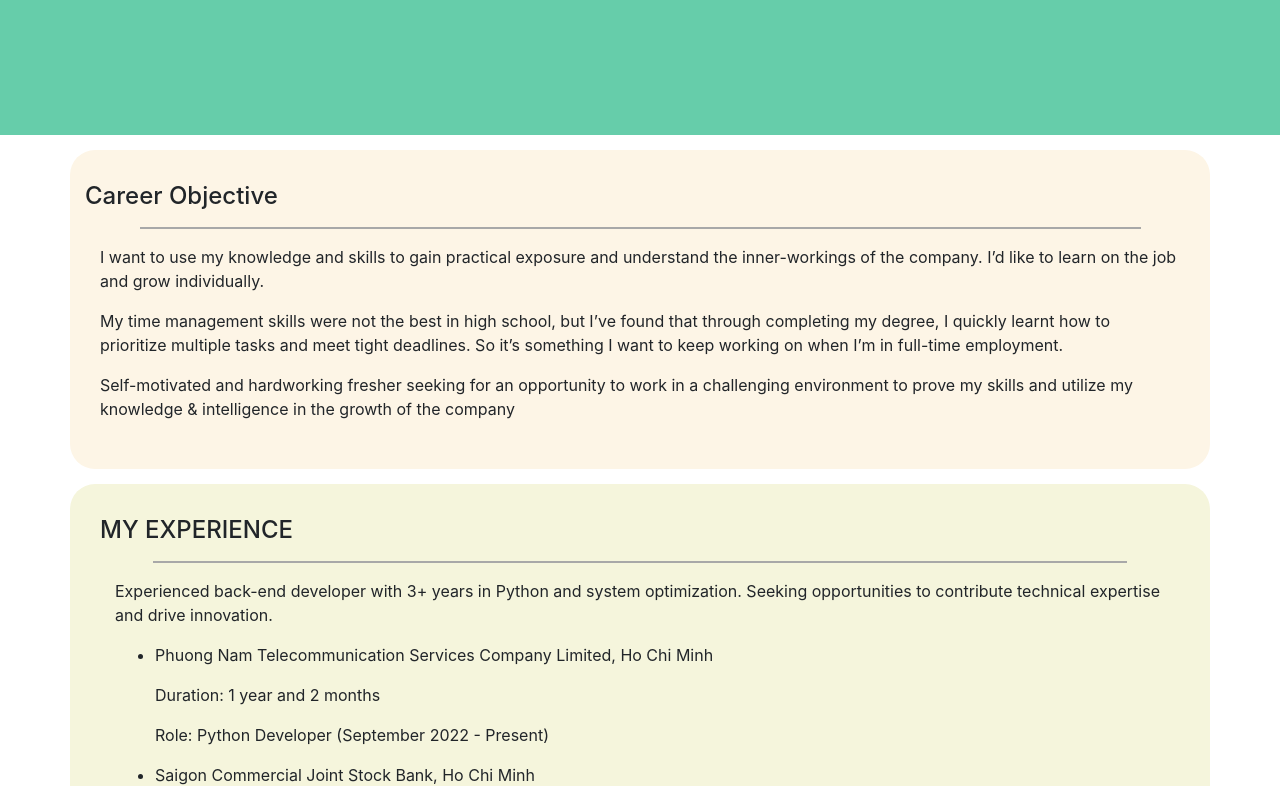
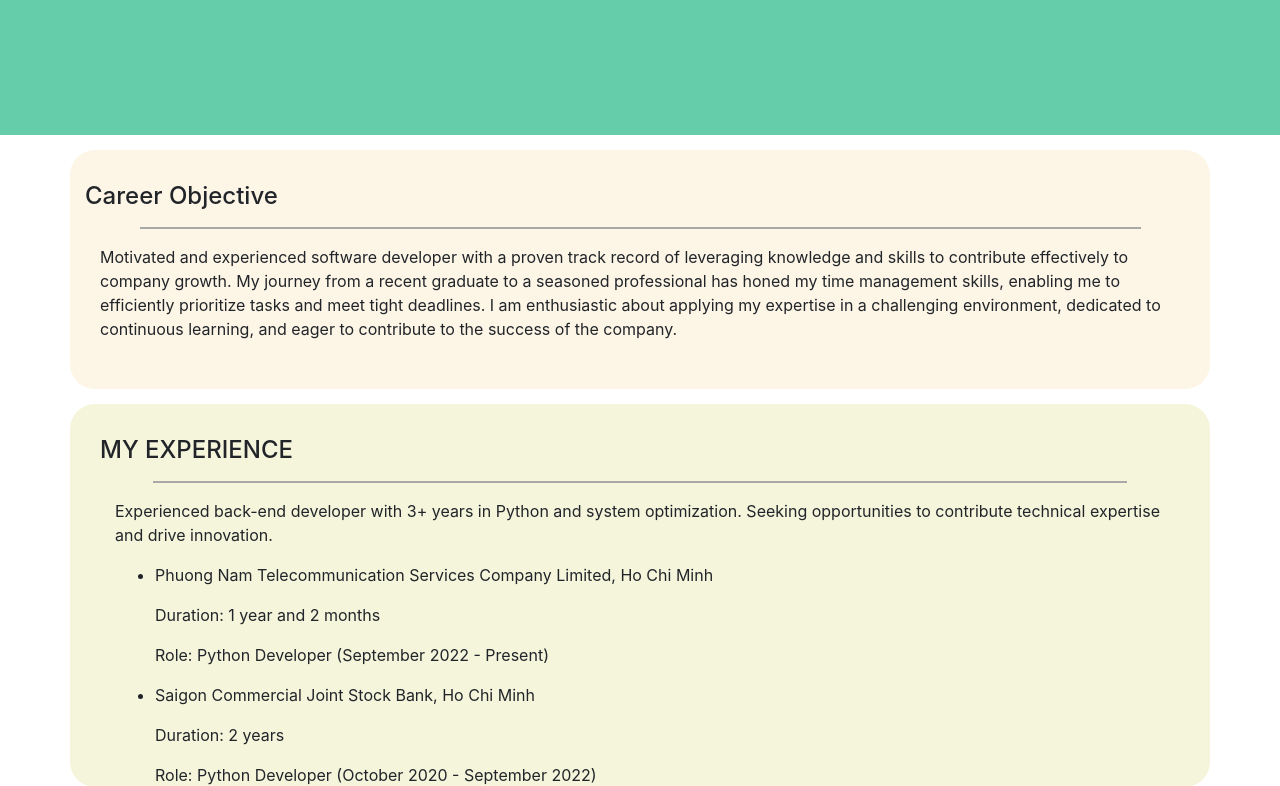
Before and after one commit to danghacodecraft/portfolio, a Django app: page / in a window 1280 px wide. Shown: the part 470-1256 px from the top of the page. Run offline with Django 3.2, Linux system fonts and the light colour scheme; data comes from the database, SQL or seed files in the repository; data that the repository does not hold is empty; some libraries are stand-ins or nearby versions.

Commit message:
modify career objectives

```diff
--- a/base/templates/base/home.html
+++ b/base/templates/base/home.html
@@ -21,17 +21,11 @@
         <hr class="hr-section">
         <div class="container">
             <p>
-                I want to use my knowledge and skills to gain practical exposure and understand the
-                inner-workings of the company. I’d like to learn on the job and grow individually.
-            </p>
-            <p>
-                My time management skills were not the best in high school, but I’ve found that through
-                completing my degree, I quickly learnt how to prioritize multiple tasks and meet tight deadlines.
-                So it’s something I want to keep working on when I’m in full-time employment.
-            </p>
-            <p>
-                Self-motivated and hardworking fresher seeking for an opportunity to work in a challenging
-                environment to prove my skills and utilize my knowledge & intelligence in the growth of the company
+                Motivated and experienced software developer with a proven track record of leveraging knowledge and
+                skills to contribute effectively to company growth. My journey from a recent graduate to a seasoned
+                professional has honed my time management skills, enabling me to efficiently prioritize tasks and
+                meet tight deadlines. I am enthusiastic about applying my expertise in a challenging environment,
+                dedicated to continuous learning, and eager to contribute to the success of the company.
             </p>
         </div>
     </div>
--- a/portfoliowebsite/settings.py
+++ b/portfoliowebsite/settings.py
@@ -14,10 +14,11 @@ BASE_DIR = Path(__file__).resolve().parent.parent
 SECRET_KEY = os.getenv('SECRET_KEY')
 
 # SECURITY WARNING: don't run with debug turned on in production!
-DEBUG = True
+DEBUG = False
 
 ALLOWED_HOSTS = ['web-production-3b14.up.railway.app', '127.0.0.1', 'localhost']
 
+WHITENOISE_USE_FINDERS = True
 
 # Application definition
 
@@ -42,6 +43,7 @@ MIDDLEWARE = [
     'django.contrib.auth.middleware.AuthenticationMiddleware',
     'django.contrib.messages.middleware.MessageMiddleware',
     'django.middleware.clickjacking.XFrameOptionsMiddleware',
+    'whitenoise.middleware.WhiteNoiseMiddleware',
 ]
 
 ROOT_URLCONF = 'portfoliowebsite.urls'
```
